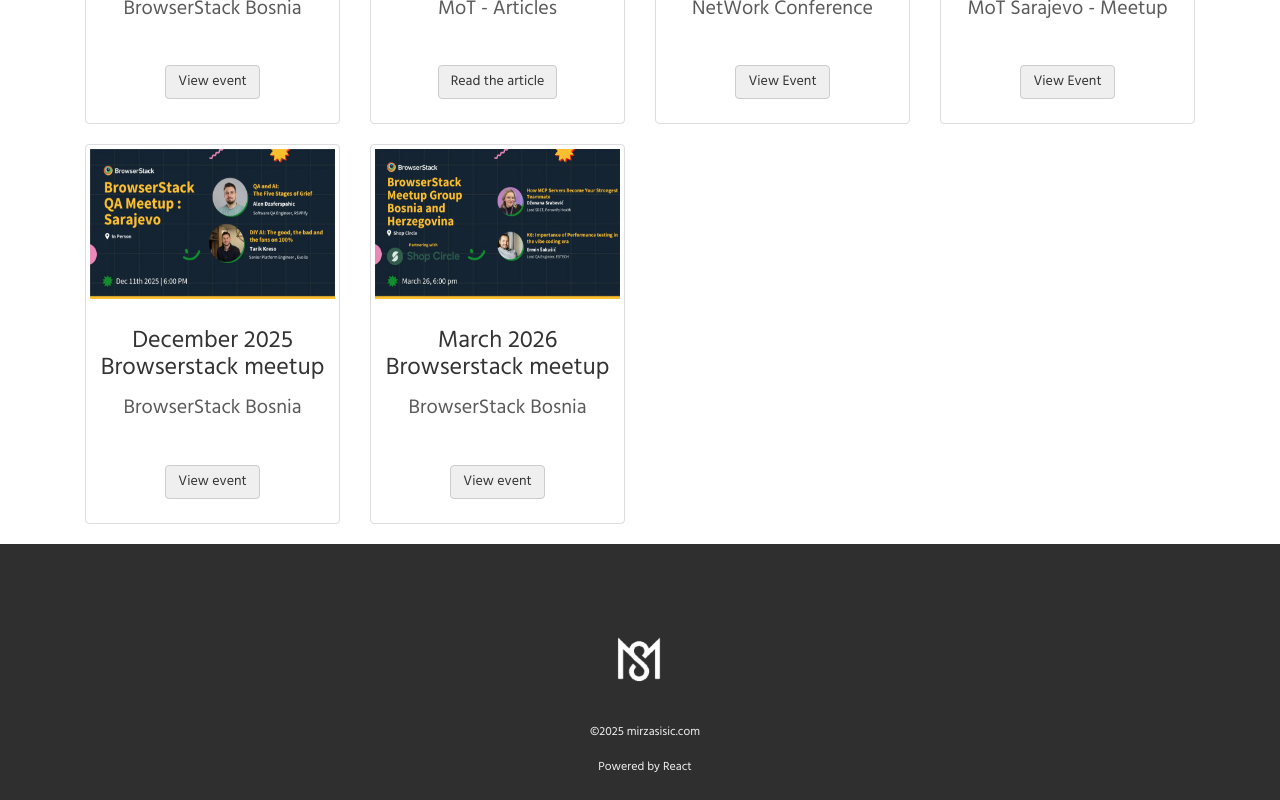
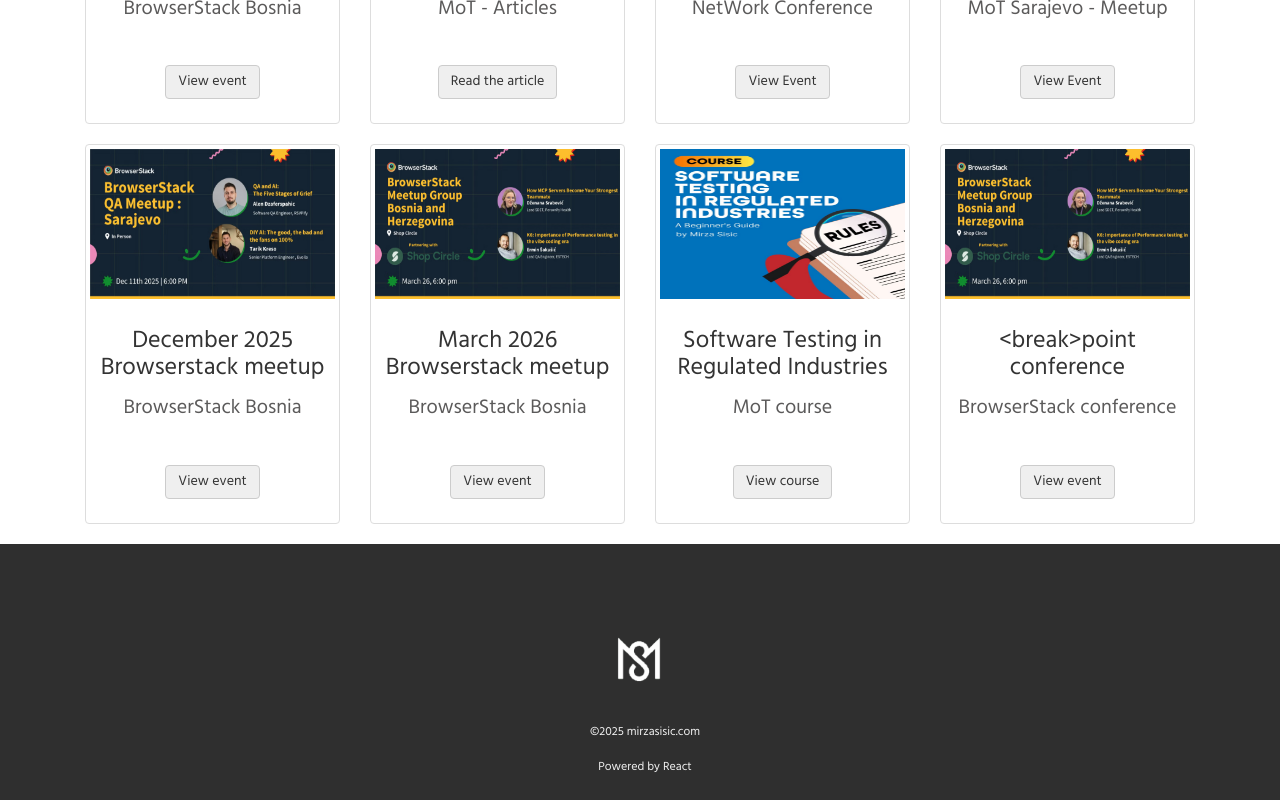
Before and after one commit to Mickey0001/Portfolio, a React (Create React App) app in the folder my-portfolio/: page /activities in a window 1280 px wide. Shown: the part 4925-5725 px from the top of the page. Built offline with nearby package versions, Linux system fonts and the light colour scheme.

Commit message:
Add course and a new conference

```diff
--- a/my-portfolio/src/Components/Projects/Projects.js
+++ b/my-portfolio/src/Components/Projects/Projects.js
@@ -48,6 +48,11 @@
 import Network2025 from '../../../src/Images/Network2025.png';
 import BrowserStackDecember2025 from '../../../src/Images/BrowserStackDecember2025.png';
 import BrowserStackmarch2026 from '../../../src/Images/BrowserStackmarch2026.png';
+
+import SoftwareTestingInRegulatedIndustriesCourse from '../../../src/Images/SoftwareTestingInRegulatedIndustriesCourse.jpg';
+
+
+
 
 const Projects = () => (
   <div className="container">
@@ -1265,6 +1270,58 @@
         </div>
       </div>
 
+      <div className="col-sm-6 col-md-3">
+        <div className="thumbnail">
+          <img
+            className="img-responsive project"
+            src={SoftwareTestingInRegulatedIndustriesCourse}
+            alt="Building a Culture of Testing in Agile Teams with BrowserStack"
+          />
+          <div className="caption">
+            <h3>Software Testing in Regulated Industries</h3>
+            <p className="DarkGreyHeading">MoT course</p>
+            <span className="spacer"></span>
+            <p>
+              <a
+                href="https://www.ministryoftesting.com/courses/software-testing-in-regulated-industries-a-beginner-s-guide"
+                className="btn btn-default LightGreyBackground text-center"
+                target="_blank"
+                rel="noopener noreferrer"
+                role="button"
+              >
+                View course
+              </a>
+            </p>
+          </div>
+        </div>
+      </div>
+
+      <div className="col-sm-6 col-md-3">
+        <div className="thumbnail">
+          <img
+            className="img-responsive project"
+            src={BrowserStackmarch2026}
+            alt="Building a Culture of Testing in Agile Teams with BrowserStack"
+          />
+          <div className="caption">
+            <h3>&lt;break&gt;point conference</h3>
+            <p className="DarkGreyHeading">BrowserStack conference</p>
+            <span className="spacer"></span>
+            <p>
+              <a
+                href="https://www.browserstack.com/events/breakpoint-2026"
+                className="btn btn-default LightGreyBackground text-center"
+                target="_blank"
+                rel="noopener noreferrer"
+                role="button"
+              >
+                View event
+              </a>
+            </p>
+          </div>
+        </div>
+      </div>
+
     </div>
 
   </div>
```
Also changed, not shown: my-portfolio/package.json (+8 -1 lines), my-portfolio/src/Images/SoftwareTestingInRegulatedIndustriesCourse.jpg (added), 1 other file (tests, documents, lock files or other folders).
